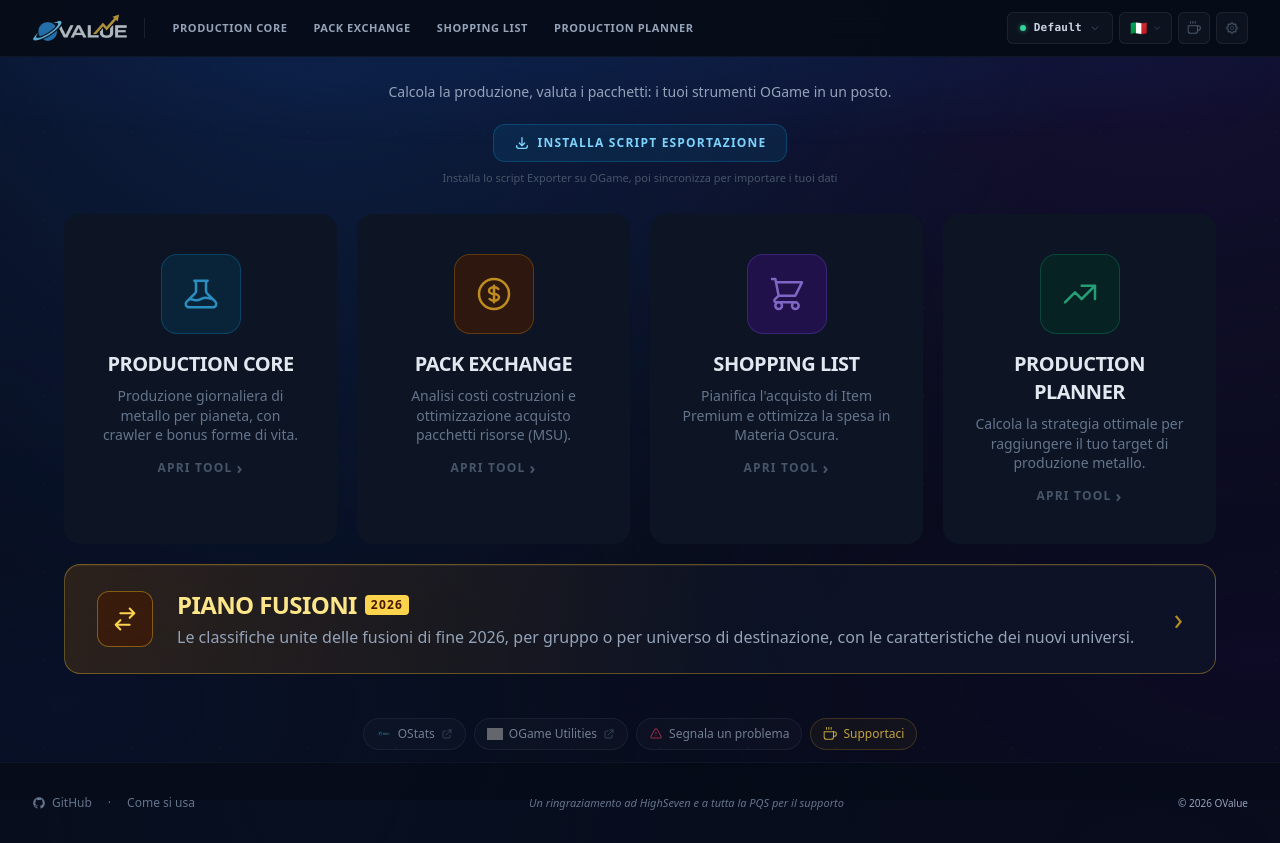
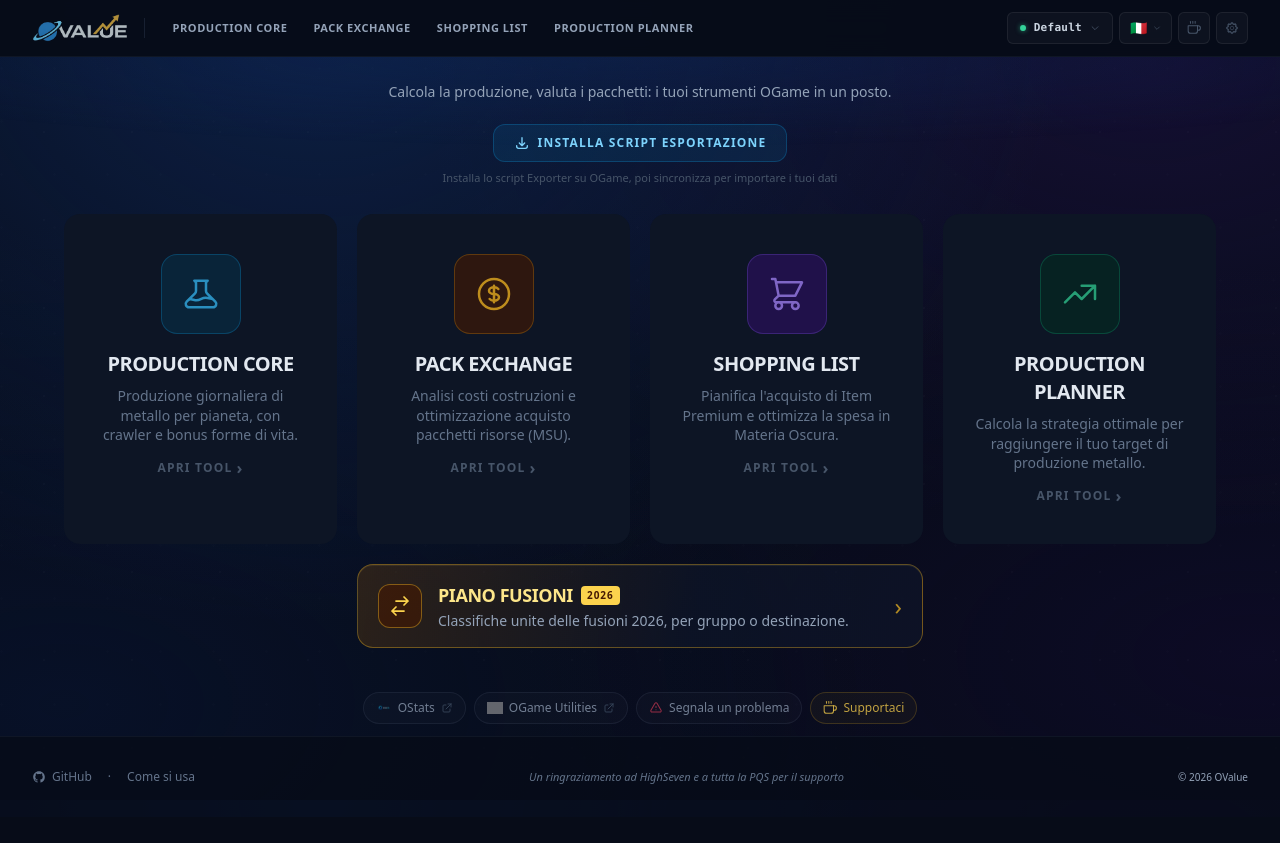
Before and after one commit to nicolagalassi/ovalue, a Vue app: page / in a window 1280 px wide. After the commit the page ends 817 px from the top, so only its background shows below. Built offline with nearby package versions, Linux system fonts and the light colour scheme; grey boxes are pictures that could not be loaded.

Commit message:
Piano Fusioni banner two cards wide, centred, with a shorter description

```diff
--- a/src/locales/de.json
+++ b/src/locales/de.json
@@ -390,7 +390,7 @@
     "card_ostats_desc": "Stündliche und tägliche OGame-Statistiken.",
     "card_ou_title": "OGame Utilities",
     "home_fusion_title": "Fusionsplan",
-    "home_fusion_desc": "Die zusammengeführten Ranglisten der Fusionen Ende 2026, nach Gruppe oder Zieluniversum, mit den Einstellungen der neuen Universen.",
+    "home_fusion_desc": "Zusammengeführte Ranglisten der Fusionen 2026, nach Gruppe oder Ziel.",
     "card_ou_desc": "Externe Tools und Hilfsprogramme für OGame.",
     "page_not_found": "404 - Seite nicht gefunden",
     "page_not_found_desc": "Die gesuchte Seite wurde möglicherweise entfernt oder hat nie existiert.",
--- a/src/locales/en.json
+++ b/src/locales/en.json
@@ -467,7 +467,7 @@
     "card_ostats_desc": "Hourly and daily OGame statistics.",
     "card_ou_title": "OGame Utilities",
     "home_fusion_title": "Merge Plan",
-    "home_fusion_desc": "The merged rankings of the late 2026 merges, by group or by destination universe, with the settings of the new universes.",
+    "home_fusion_desc": "Merged rankings of the 2026 merges, by group or destination.",
     "card_ou_desc": "External tools and utilities for OGame.",
     "btn_visit": "VISIT SITE",
     "shop_cat_resources": "Resource Packages",
--- a/src/locales/fr.json
+++ b/src/locales/fr.json
@@ -390,7 +390,7 @@
     "card_ostats_desc": "Statistiques horaires et journalières d'OGame.",
     "card_ou_title": "OGame Utilities",
     "home_fusion_title": "Plan des fusions",
-    "home_fusion_desc": "Les classements fusionnés des fusions de fin 2026, par groupe ou par univers de destination, avec les paramètres des nouveaux univers.",
+    "home_fusion_desc": "Classements fusionnés des fusions 2026, par groupe ou destination.",
     "card_ou_desc": "Outils externes et utilitaires pour OGame.",
     "page_not_found": "404 - Page non trouvée",
     "page_not_found_desc": "La page que vous recherchez a peut-être été supprimée, renommée ou n'a jamais existé.",
--- a/src/locales/it.json
+++ b/src/locales/it.json
@@ -463,7 +463,7 @@
     "card_ostats_desc": "Statistiche orarie e giornaliere di OGame.",
     "card_ou_title": "OGame Utilities",
     "home_fusion_title": "Piano Fusioni",
-    "home_fusion_desc": "Le classifiche unite delle fusioni di fine 2026, per gruppo o per universo di destinazione, con le caratteristiche dei nuovi universi.",
+    "home_fusion_desc": "Classifiche unite delle fusioni 2026, per gruppo o destinazione.",
     "card_ou_desc": "Tool esterni e utility per OGame.",
     "home_report_title": "Segnala un problema",
     "home_report_desc": "Bug, suggerimenti o domande — scrivici.",
--- a/src/views/Home.vue
+++ b/src/views/Home.vue
@@ -142,20 +142,23 @@
         <!-- ── PIANO FUSIONI ─────────────────────────────────────────────────
              the merge rankings, a separate static site proxied under /fusion/ (public/_redirects): a full page
              load, not a router-link, so the Vue app and its service worker stay out of the way -->
+        <!-- the same 4-column grid as the cards, so the banner is exactly two cards wide and centred -->
+        <div class="grid grid-cols-1 sm:grid-cols-2 lg:grid-cols-4 gap-5 w-full max-w-6xl mx-auto mt-5">
           <a :href="fusionHref()"
-           class="fusion-banner group relative mt-5 w-full max-w-6xl mx-auto flex items-center gap-4 md:gap-6 rounded-2xl px-5 md:px-8 py-5 md:py-6 overflow-hidden">
-          <div class="flex-shrink-0 w-12 h-12 md:w-14 md:h-14 rounded-xl bg-amber-950/60 border border-amber-400/40 flex items-center justify-center group-hover:border-amber-300/70 transition-colors">
-            <svg class="w-6 h-6 md:w-7 md:h-7 text-amber-300" aria-hidden="true" fill="none" stroke="currentColor" viewBox="0 0 24 24"><path stroke-linecap="round" stroke-linejoin="round" stroke-width="1.75" d="M8 7h12m0 0l-4-4m4 4l-4 4M16 17H4m0 0l4 4m-4-4l4-4"/></svg>
+             class="fusion-banner group relative sm:col-span-2 lg:col-start-2 flex items-center gap-3 md:gap-4 rounded-2xl px-4 md:px-5 py-3.5 md:py-4 overflow-hidden">
+            <div class="flex-shrink-0 w-10 h-10 md:w-11 md:h-11 rounded-xl bg-amber-950/60 border border-amber-400/40 flex items-center justify-center group-hover:border-amber-300/70 transition-colors">
+              <svg class="w-5 h-5 md:w-6 md:h-6 text-amber-300" aria-hidden="true" fill="none" stroke="currentColor" viewBox="0 0 24 24"><path stroke-linecap="round" stroke-linejoin="round" stroke-width="1.75" d="M8 7h12m0 0l-4-4m4 4l-4 4M16 17H4m0 0l4 4m-4-4l4-4"/></svg>
             </div>
             <div class="flex-grow min-w-0 text-left">
               <div class="flex items-center gap-2 flex-wrap">
-              <h2 class="text-lg md:text-2xl font-bold text-amber-200 uppercase tracking-tight">{{ t('home_fusion_title') }}</h2>
-              <span class="text-[10px] md:text-xs font-bold uppercase tracking-widest text-amber-950 bg-amber-300 rounded px-1.5 py-0.5">2026</span>
+                <h2 class="text-base md:text-lg font-bold text-amber-200 uppercase tracking-tight">{{ t('home_fusion_title') }}</h2>
+                <span class="text-[10px] font-bold uppercase tracking-widest text-amber-950 bg-amber-300 rounded px-1.5 py-0.5">2026</span>
               </div>
-            <p class="text-sm md:text-base text-slate-400 leading-snug mt-1">{{ t('home_fusion_desc') }}</p>
+              <p class="text-xs md:text-sm text-slate-400 leading-snug mt-0.5">{{ t('home_fusion_desc') }}</p>
             </div>
-          <span class="flex-shrink-0 text-2xl md:text-3xl text-amber-400/70 group-hover:text-amber-300 group-hover:translate-x-1 transition-all" aria-hidden="true">›</span>
+            <span class="flex-shrink-0 text-xl md:text-2xl text-amber-400/70 group-hover:text-amber-300 group-hover:translate-x-1 transition-all" aria-hidden="true">›</span>
           </a>
+        </div>
       </div>
 
       <!-- ── EXTERNAL LINKS — riga compatta ───────────────────────────────── -->
```
Also changed, not shown: 1 other file (tests, documents, lock files or other folders). Lines whose indentation alone changed are shown as unchanged.
